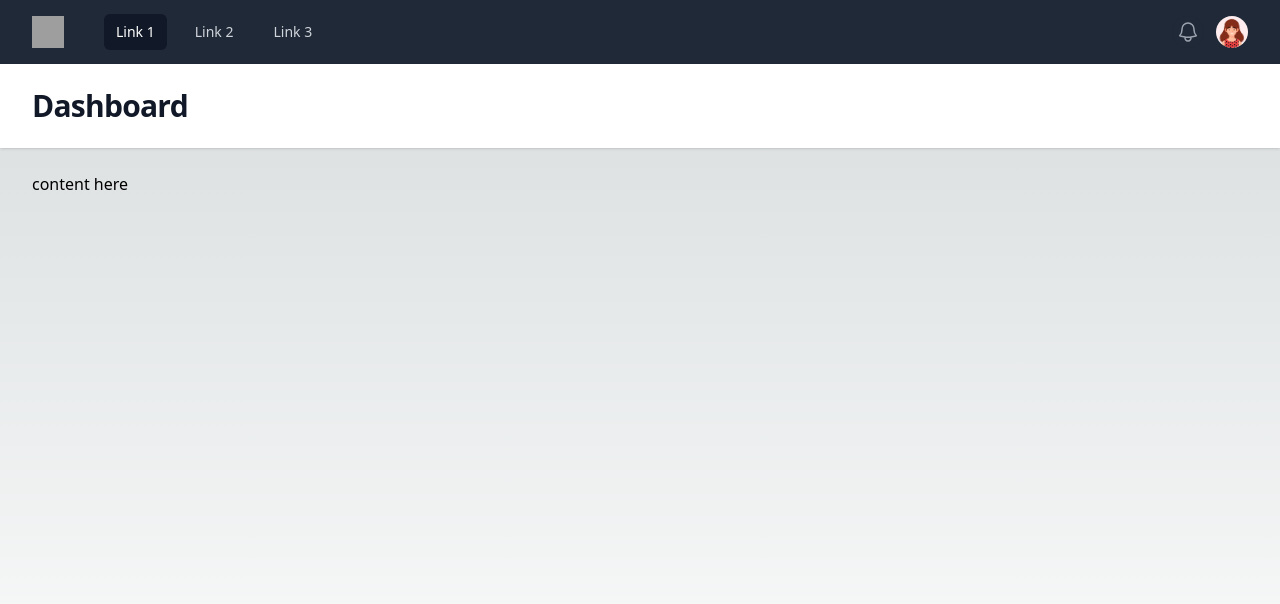
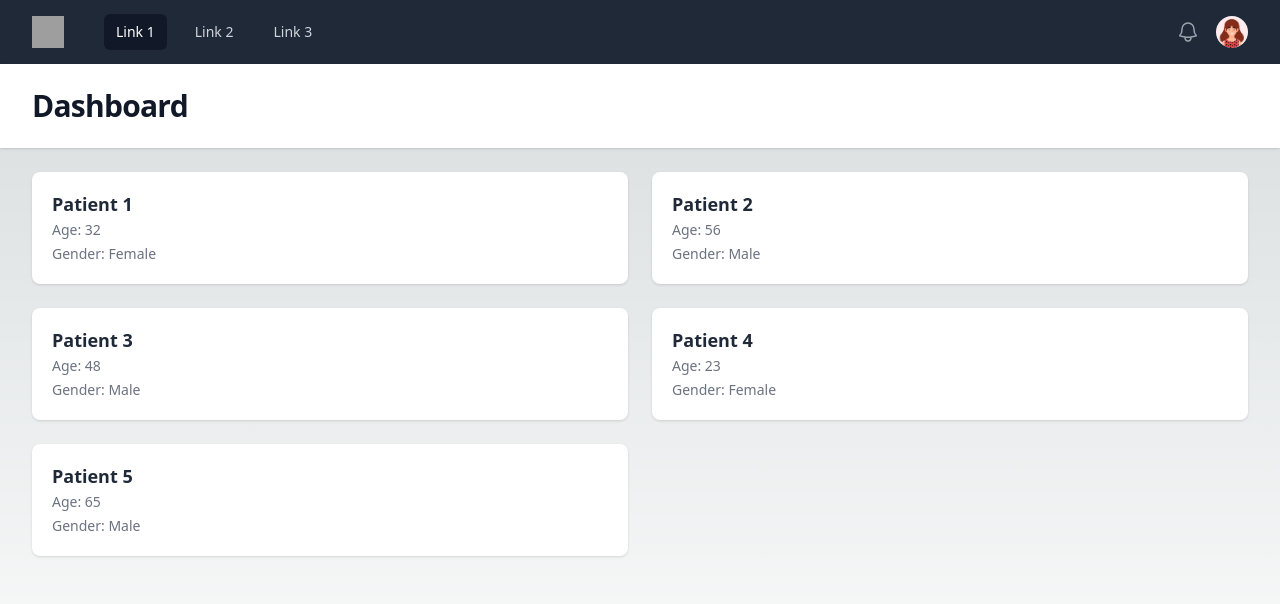
Before and after one commit to KarolHarumi/patient-information-dashboard, a Next.js app: page / in a window 1280 px wide. Shown: the top 604 px of the page. Built offline with nearby package versions, Linux system fonts and the light colour scheme; data requests are answered from the project's data file; grey boxes are pictures that could not be loaded.

Commit message:
Implement fetch and error handler

```diff
--- a/db.json
+++ b/db.json
@@ -1,7 +1,7 @@
 {
     "patients": [
         {
-            "id": 1,
+            "id": "123qwe",
             "name": "Patient 1",
             "age": "32",
             "gender": "Female",
@@ -10,9 +10,36 @@
             "pointCloudData": ""
         },
         {
-            "id": 2,
+            "id": "456rty",
             "name": "Patient 2",
             "age": "56",
+            "gender": "Male",
+            "videoUploadStatus": 1,
+            "scoliosisPredictionStatus": 1,
+            "pointCloudData": ""
+        },
+        {
+            "id": "789uio",
+            "name": "Patient 3",
+            "age": "48",
+            "gender": "Male",
+            "videoUploadStatus": 1,
+            "scoliosisPredictionStatus": 1,
+            "pointCloudData": ""
+        },
+        {
+            "id": "123asd",
+            "name": "Patient 4",
+            "age": "23",
+            "gender": "Female",
+            "videoUploadStatus": 1,
+            "scoliosisPredictionStatus": 1,
+            "pointCloudData": ""
+        },
+        {
+            "id": "456rty",
+            "name": "Patient 5",
+            "age": "65",
             "gender": "Male",
             "videoUploadStatus": 1,
             "scoliosisPredictionStatus": 1,
--- a/package.json
+++ b/package.json
@@ -15,6 +15,7 @@
     "@types/react": "18.2.18",
     "@types/react-dom": "18.2.7",
     "autoprefixer": "10.4.14",
+    "axios": "1.4.0",
     "eslint": "8.46.0",
     "eslint-config-next": "13.4.12",
     "json-server": "0.17.3",
@@ -22,6 +23,8 @@
     "postcss": "8.4.27",
     "react": "18.2.0",
     "react-dom": "18.2.0",
+    "react-query": "^3.39.3",
+    "react-toastify": "^9.1.3",
     "tailwindcss": "3.3.3",
     "typescript": "5.1.6"
   }
--- a/src/app/page.tsx
+++ b/src/app/page.tsx
@@ -5,6 +5,10 @@ import { Disclosure, Menu, Transition } from '@headlessui/react'
 import { Bars3Icon, BellIcon, XMarkIcon } from '@heroicons/react/24/outline'
 
 import Image from 'next/image'
+import { PatientInfo } from '@/components/patientInfo/patientInfo';
+import { QueryClient, QueryClientProvider } from 'react-query'
+
+const queryClient = new QueryClient();
 
 const user = {
   name: 'User',
@@ -28,7 +32,7 @@ function classNames(...classes: any) {
 
 export default function Example() {
   return (
-    <>
+    <QueryClientProvider client={queryClient}>
       <div className="min-h-full">
         <Disclosure as="nav" className="bg-gray-800">
           {({ open }) => (
@@ -155,7 +159,14 @@ export default function Example() {
                 <div className="border-t border-gray-700 pb-3 pt-4">
                   <div className="flex items-center px-5">
                     <div className="flex-shrink-0">
-                      <img className="h-10 w-10 rounded-full" src={user.imageUrl} alt="" />
+                      <Image
+                        className="h-10 w-10 rounded-full"
+                        src="/avatar.png"
+                        alt="Avatar"
+                        width={100}
+                        height={24}
+                        priority
+                      />
                     </div>
                     <div className="ml-3">
                       <div className="text-base font-medium leading-none text-white">{user.name}</div>
@@ -194,11 +205,11 @@ export default function Example() {
           </div>
         </header>
         <main>
-          <div className="mx-auto max-w-7xl py-6 sm:px-6 lg:px-8">
-            {"content here"}
+          <div className="mx-auto max-w-7xl py-6 sm:px-6 lg:px-8 px-5">
+            <PatientInfo />
           </div>
         </main>
       </div>
-    </>
+    </QueryClientProvider>
   )
 }
--- a/src/components/patientInfo/patientInfo.tsx
+++ b/src/components/patientInfo/patientInfo.tsx
@@ -1,30 +1,17 @@
+import { useListPatients } from '@/hooks/queries/patients';
+import { useErrorFetch } from '@/hooks/useErrorFetch'
+
 export function PatientInfo() {
+    const { isLoading, data, isError, error } = useListPatients();
+    useErrorFetch(isError, error?.message);
 
-    // TODO: call fetch
-    const patients = [
-      {
-          "id": 1,
-          "name": "Patient 1",
-          "age": "22",
-          "gender": "Female",
-          "videoUploadStatus": 1,
-          "scoliosisPredictionStatus": 1,
-          "pointCloudData": ""
-      },
-      {
-          "id": 2,
-          "name": "Patient 2",
-          "age": "67",
-          "gender": "Male",
-          "videoUploadStatus": 1,
-          "scoliosisPredictionStatus": 1,
-          "pointCloudData": ""
-      }
-    ]
+    if (isLoading) {
+       return <p className="text-sm leading-6 text-gray-800">Loading...</p>;
+    }
 
     return (
       <div className="grid grid-cols-2 gap-6">
-        {patients.map((patient) => (
+        {data && data.map((patient) => (
           <div key={patient.id} className="shadow bg-white rounded-lg p-5">
             <h2 className="text-lg font-semibold leading-6 text-gray-800">{patient.name}</h2>
             <p className="mt-1 truncate text-sm leading-5 text-gray-500">Age: {patient.age}</p>
--- /dev/null
+++ b/src/config/axios.ts
@@ -0,0 +1,7 @@
+import axios from 'axios'
+
+const URL = "http://localhost:4000/";
+
+export const axiosConfig = axios.create({
+  baseURL: URL,
+})
--- /dev/null
+++ b/src/hooks/queries/patients/index.ts
@@ -0,0 +1,21 @@
+import { useQuery } from 'react-query'
+import { axiosConfig } from '@/config/axios'
+import { IPatient } from '@/interfaces/patients'
+import { IError } from '@/interfaces/error'
+
+const onError = (error: IError) => console.error(error.message)
+
+/**
+ * /patients
+ * @param
+ * @returns
+ */
+const fetchListPatients = () => axiosConfig.get(`/patients`).then((res) => res.data)
+
+export const useListPatients = () => {
+  return useQuery(['list-patients'], () => fetchListPatients(), {
+    refetchOnWindowFocus: false,
+    onError,
+    select: (result: Array<IPatient>) => result,
+  })
+}
--- /dev/null
+++ b/src/hooks/useErrorFetch.ts
@@ -0,0 +1,10 @@
+import { useEffect } from 'react'
+
+export const useErrorFetch = (isError: boolean, message: string | undefined) => {
+    // TODO: implement a toast
+    return useEffect(() => {
+        if (isError) {
+            console.error(message);
+        }
+    }, [isError])
+}
--- /dev/null
+++ b/src/interfaces/error.ts
@@ -0,0 +1,4 @@
+export interface IError {
+    message: string
+    code: string
+  }
--- /dev/null
+++ b/src/interfaces/patients.ts
@@ -0,0 +1,9 @@
+export interface IPatient {
+    id: string;
+    name: string;
+    age: string;
+    gender: string;
+    videoUploadStatus: number;
+    scoliosisPredictionStatus: number;
+    pointCloudData: string;
+}
```
